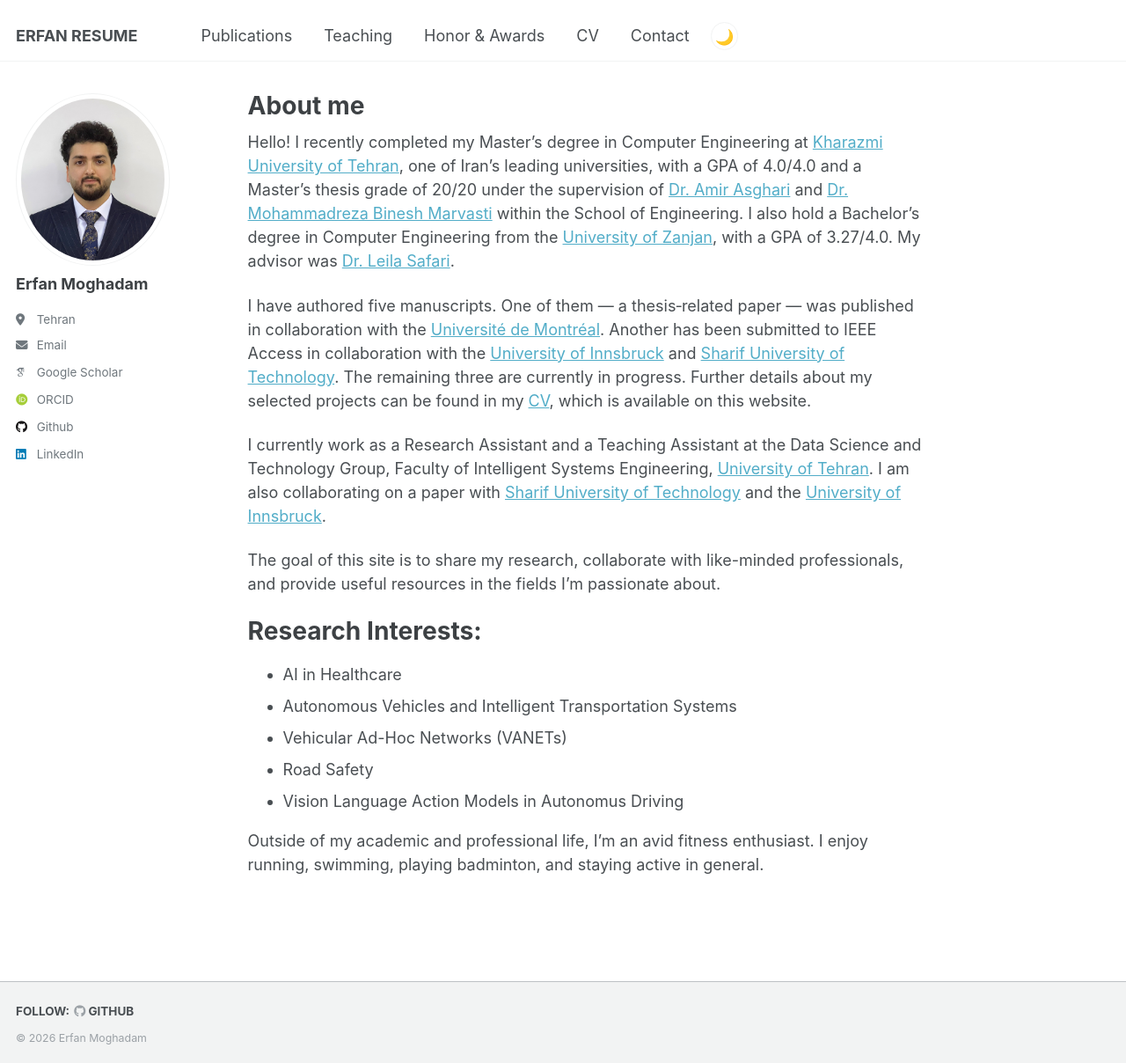
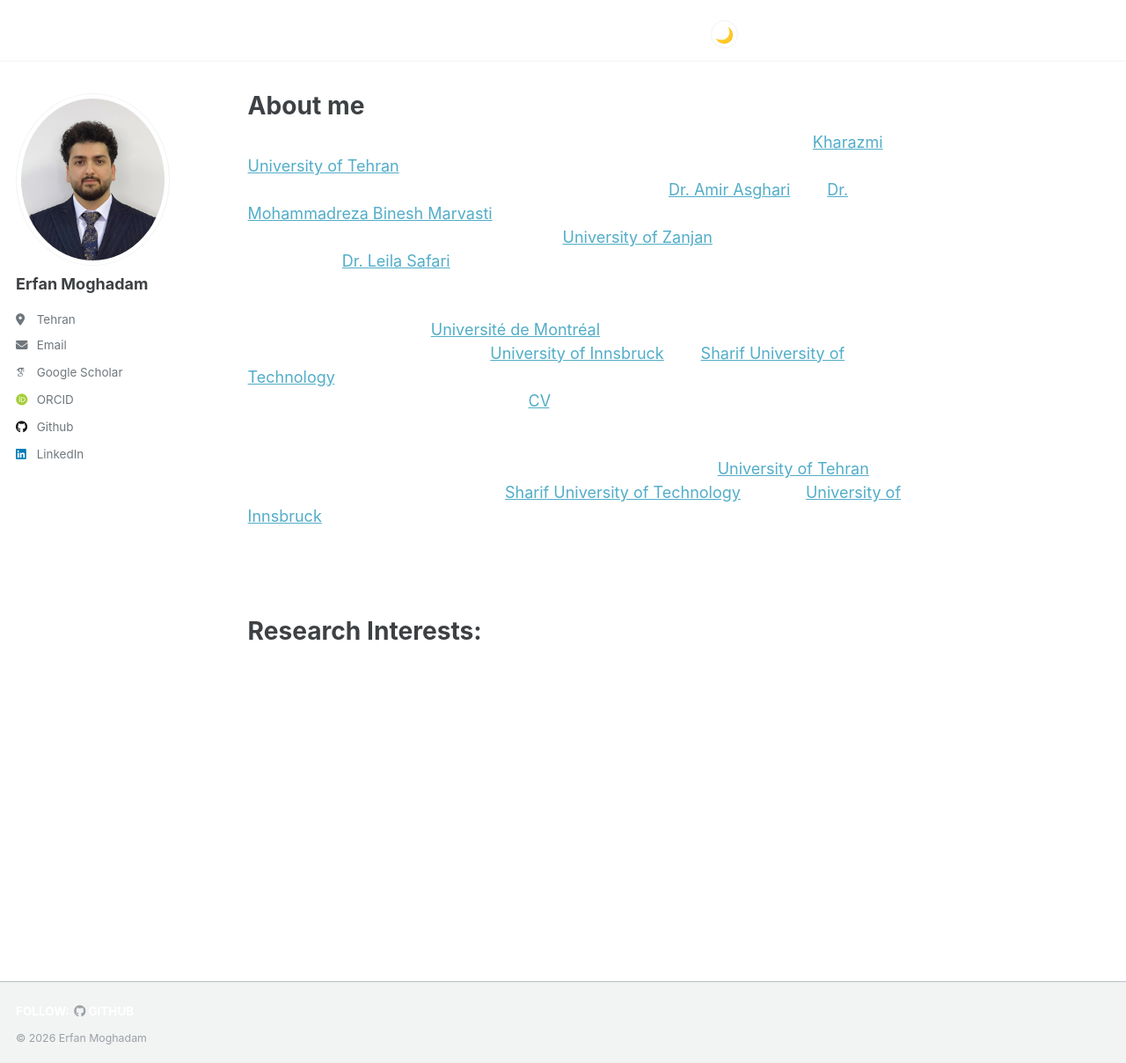
Before and after one commit to erfanresume/erfanresume.github.io, a Jekyll site: the page built from _pages/about.md, in a window 1280 px wide and 1208 px high. Shown: the whole window at 88% size. Built offline with Jekyll 4.4.1, drawn with Linux system fonts in a browser that asks for light colours; some web fonts are replaced.

Commit message:
Update _custom.scss

```diff
--- a/_sass/_custom.scss
+++ b/_sass/_custom.scss
@@ -1,7 +1,7 @@
 :root {
   --site-bg: #ffffff;
   --site-surface: #ffffff;
-  --site-text: #494e52;
+  --site-text: #ffffff;
   --site-muted: #6f777d;
   --site-heading: #3d4144;
   --site-link: #52adc8;
@@ -15,7 +15,7 @@
   --site-text: #d7dce0;
   --site-muted: #a3abb2;
   --site-heading: #f1f4f6;
-  --site-link: #ffffff;
+  --site-link: #52adc8;
   --site-border: #2a3038;
   --site-masthead: #15191e;
 }
@@ -107,7 +107,7 @@
   line-height: 1 !important;
 
   /* بالا/پایین کردن دکمه */
-  transform: translateY(8px);
+  transform: translateY(6px);
 }
 
 .theme-toggle {
```
